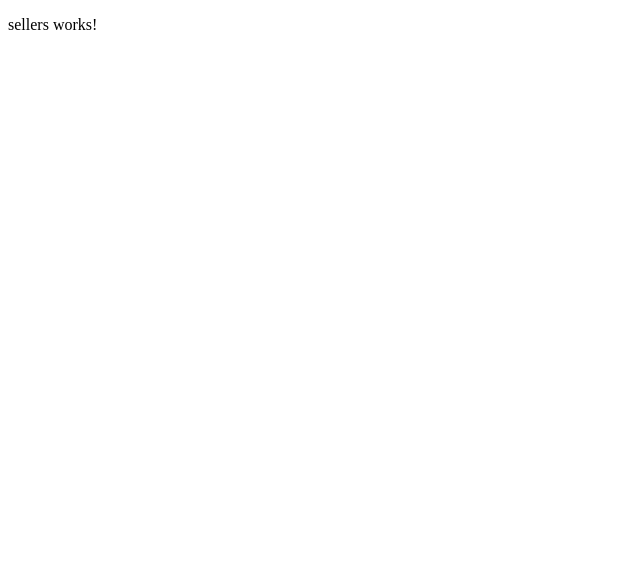
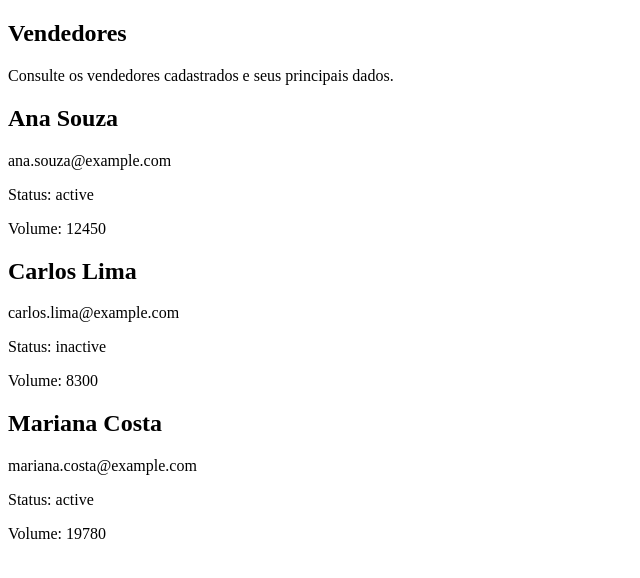
Before and after one commit to aczaffalon/seller-flow, an Angular app: page /sellers in a window 1280 px wide. Shown: the top 578 px of the page, without its empty margins (0-640 px from the left). Built offline with nearby package versions, Linux system fonts and the light colour scheme.

Commit message:
feat: add typed sellers list

```diff
--- /dev/null
+++ b/src/app/features/sellers/models/seller.ts
@@ -0,0 +1,7 @@
+export interface Seller {
+  id: number;
+  name: string;
+  email: string;
+  status: 'active' | 'inactive';
+  transactionVolume: number;
+}
--- a/src/app/features/sellers/sellers.html
+++ b/src/app/features/sellers/sellers.html
@@ -1 +1,17 @@
-<p>sellers works!</p>
+<section>
+  <header>
+    <h1>Vendedores</h1>
+    <p>Consulte os vendedores cadastrados e seus principais dados.</p>
+  </header>
+
+  <div>
+    @for (seller of sellers; track seller.id) {
+      <article>
+        <h2>{{ seller.name }}</h2>
+        <p>{{ seller.email }}</p>
+        <p>Status: {{ seller.status }}</p>
+        <p>Volume: {{ seller.transactionVolume }}</p>
+      </article>
+    }
+  </div>
+</section>
--- a/src/app/features/sellers/sellers.ts
+++ b/src/app/features/sellers/sellers.ts
@@ -1,4 +1,5 @@
 import { Component } from '@angular/core';
+import { Seller } from './models/seller';
 
 @Component({
   imports: [],
@@ -6,4 +7,28 @@ import { Component } from '@angular/core';
   styleUrl: './sellers.scss',
   templateUrl: './sellers.html',
 })
-export class Sellers {}
+export class Sellers {
+  protected readonly sellers: Seller[] = [
+  {
+    id: 1,
+    name: 'Ana Souza',
+    email: 'ana.souza@example.com',
+    status: 'active',
+    transactionVolume: 12450,
+  },
+  {
+    id: 2,
+    name: 'Carlos Lima',
+    email: 'carlos.lima@example.com',
+    status: 'inactive',
+    transactionVolume: 8300,
+  },
+  {
+    id: 3,
+    name: 'Mariana Costa',
+    email: 'mariana.costa@example.com',
+    status: 'active',
+    transactionVolume: 19780,
+  },
+];
+}
```
